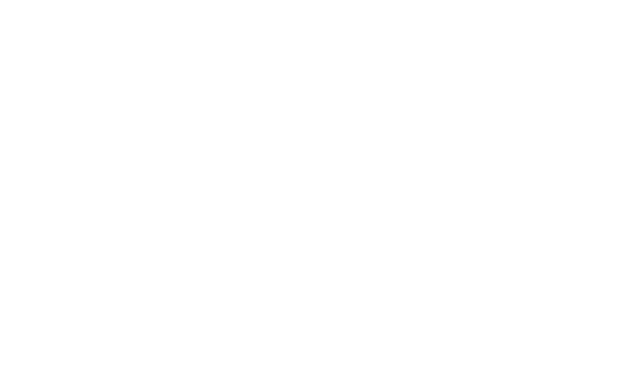
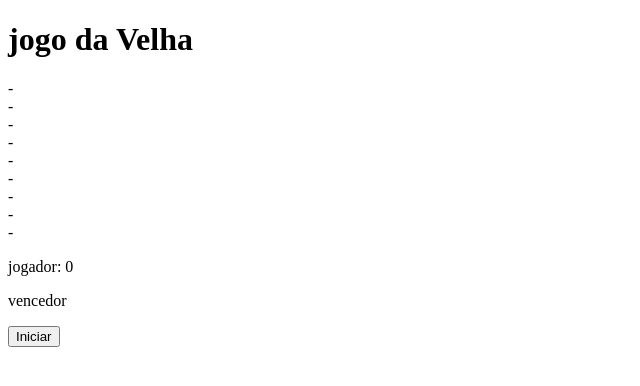
Before and after one commit to Leon0887-dev/jogoDaVelha, a website: page index.html in a window 1280 px wide. Shown: the whole page, without its empty margins (0-640 px from the left). Drawn offline with Linux system fonts and the light colour scheme.

Commit message:
Html realizado

```diff
--- a/index.html
+++ b/index.html
@@ -9,7 +9,37 @@
 </head>
 <body>
 
-
+    <header>
+        <h1>jogo da Velha</h1>
+    </header>
+    <main>
+        <div class="container-jogo">
+            <div id="1">
+                <div class="qd-velha">-</div>
+                <div class="qd-velha">-</div>
+                <div class="qd-velha">-</div>
+            </div>
+            <div id="2">
+                <div class="qd-velha">-</div>
+                <div class="qd-velha">-</div>
+                <div class="qd-velha">-</div>
+            </div>
+            <div id="3">
+                <div class="qd-velha">-</div>
+                <div class="qd-velha">-</div>
+                <div class="qd-velha">-</div>
+            </div>
+        </div>
+        <div class="vez-jogar">
+            <p> jogador: 0</p>
+        </div>
+        <div class="vencedor">
+            <p>vencedor</p>
+        </div>
+        <div class="btn">
+            <button>Iniciar</button>
+        </div>
+    </main>
 
     <script src="js/main.js"></script>
 </body>
```
